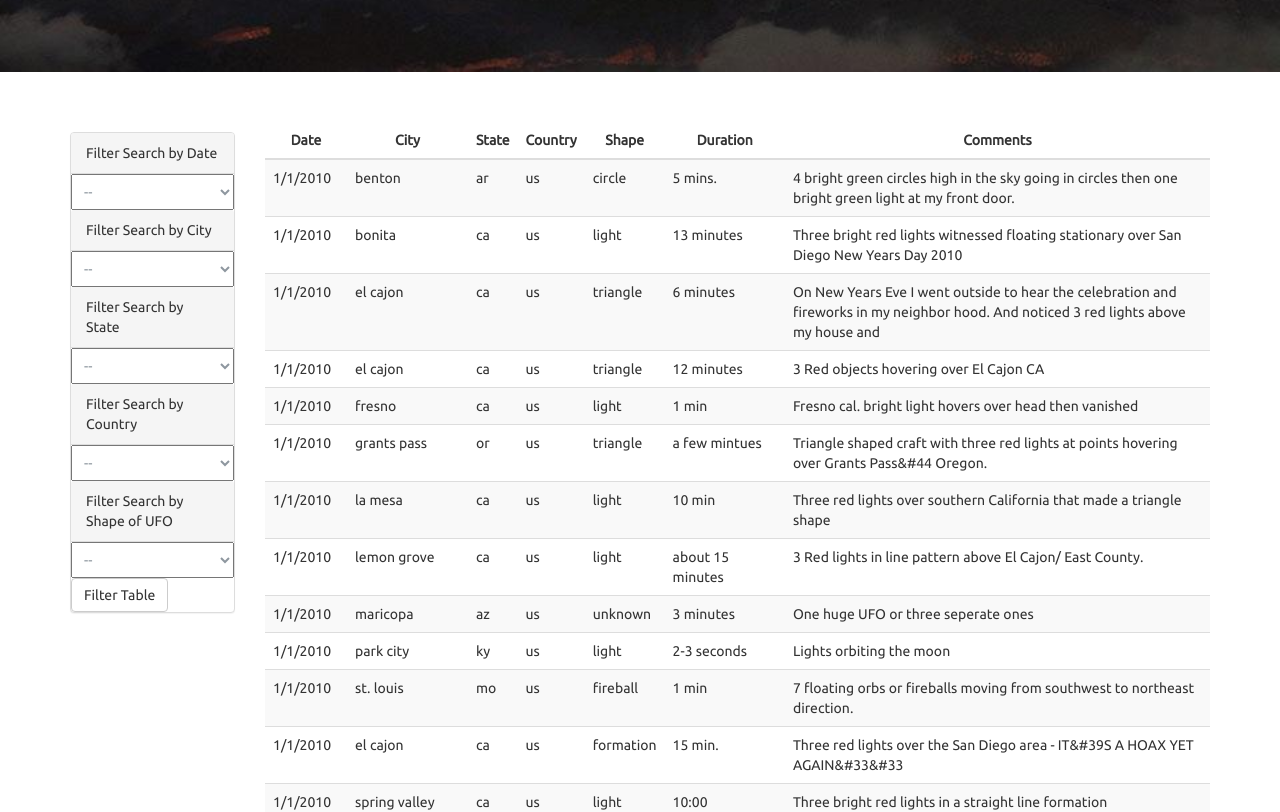
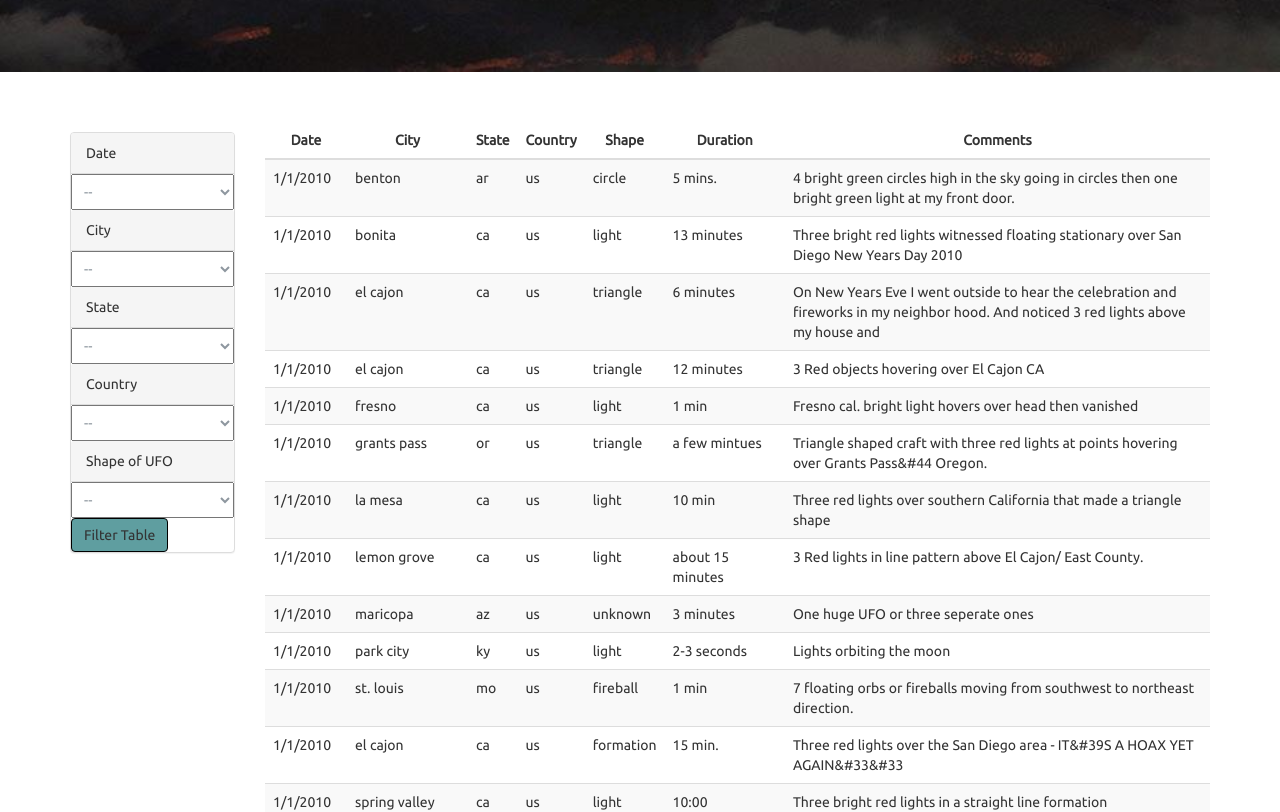
Before and after one commit to Munseaux/javascript-challenge, a plain HTML site: page index.html in a window 1280 px wide. Shown: the part 540-1352 px from the top of the page. Drawn offline with nearby package versions, Linux system fonts and the light colour scheme.

Commit message:
updated HTML to make layout better

```diff
--- a/index.html
+++ b/index.html
@@ -33,32 +33,32 @@
               <div class="col-md-2">
                 <aside class="filters">
                   <div class="panel panel-default">
-                    <div class="panel-heading">Filter Search by Date</div>
+                    <div class="panel-heading">Date</div>
                     <div class="panel-body">
                       <form id="form">
                         <select id="date-select"></select>
                       </form>
                     </div>
-                    <div class="panel-heading">Filter Search by City</div>
+                    <div class="panel-heading"> City</div>
                     <div class="panel-body">
                       <form id="form">
                         <select id="city-select"></select>
                       </form>
                     </div>
-                    <div class="panel-heading">Filter Search by State</div>
+                    <div class="panel-heading">State</div>
                     <div class="panel-body">
                       <form id="form">
                         <select id="state-select"></select>
                       </form>
                     </div>
-                    <div class="panel-heading">Filter Search by Country</div>
+                    <div class="panel-heading">Country</div>
                     <div class="panel-body">
                       <form id="form">
                         <select id="country-select"></select>
 
                       </form>
                     </div>
-                    <div class="panel-heading">Filter Search by Shape of UFO</div>
+                    <div class="panel-heading">Shape of UFO</div>
                     <div class="panel-body">
                       <form id="form">
                         <select id="shape-select"></select>
--- a/static/css/style.css
+++ b/static/css/style.css
@@ -59,6 +59,16 @@
 
   .filters .panel-body {
     padding: 0;
+  }
+
+  #filter-btn {
+    margin: auto;
+    text-align: center;
+    background-color:cadetblue;
+    border-style: solid;
+    border-width: 2%;
+    border-color: black;
+
   }
 
   .filters {
```
